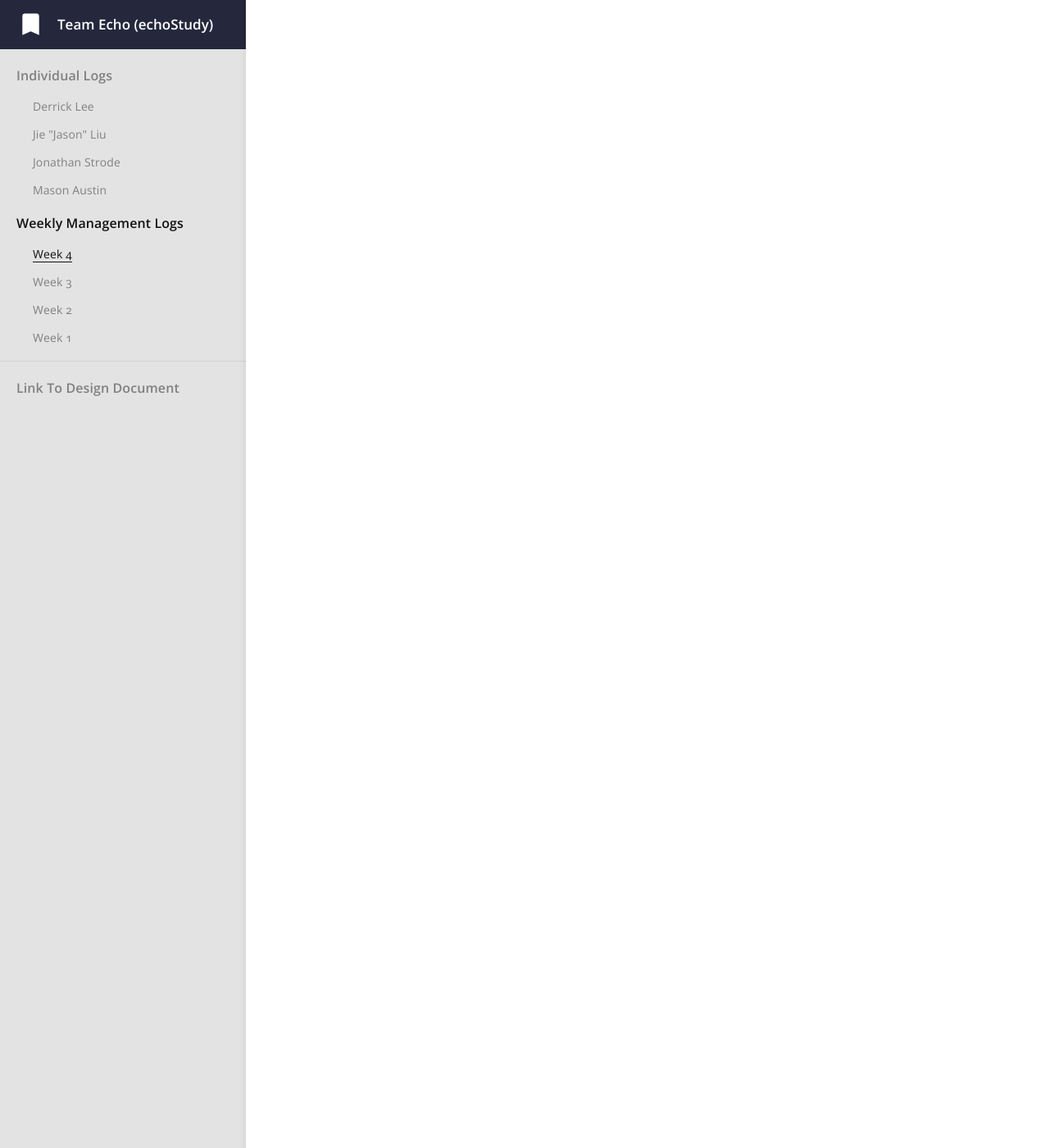
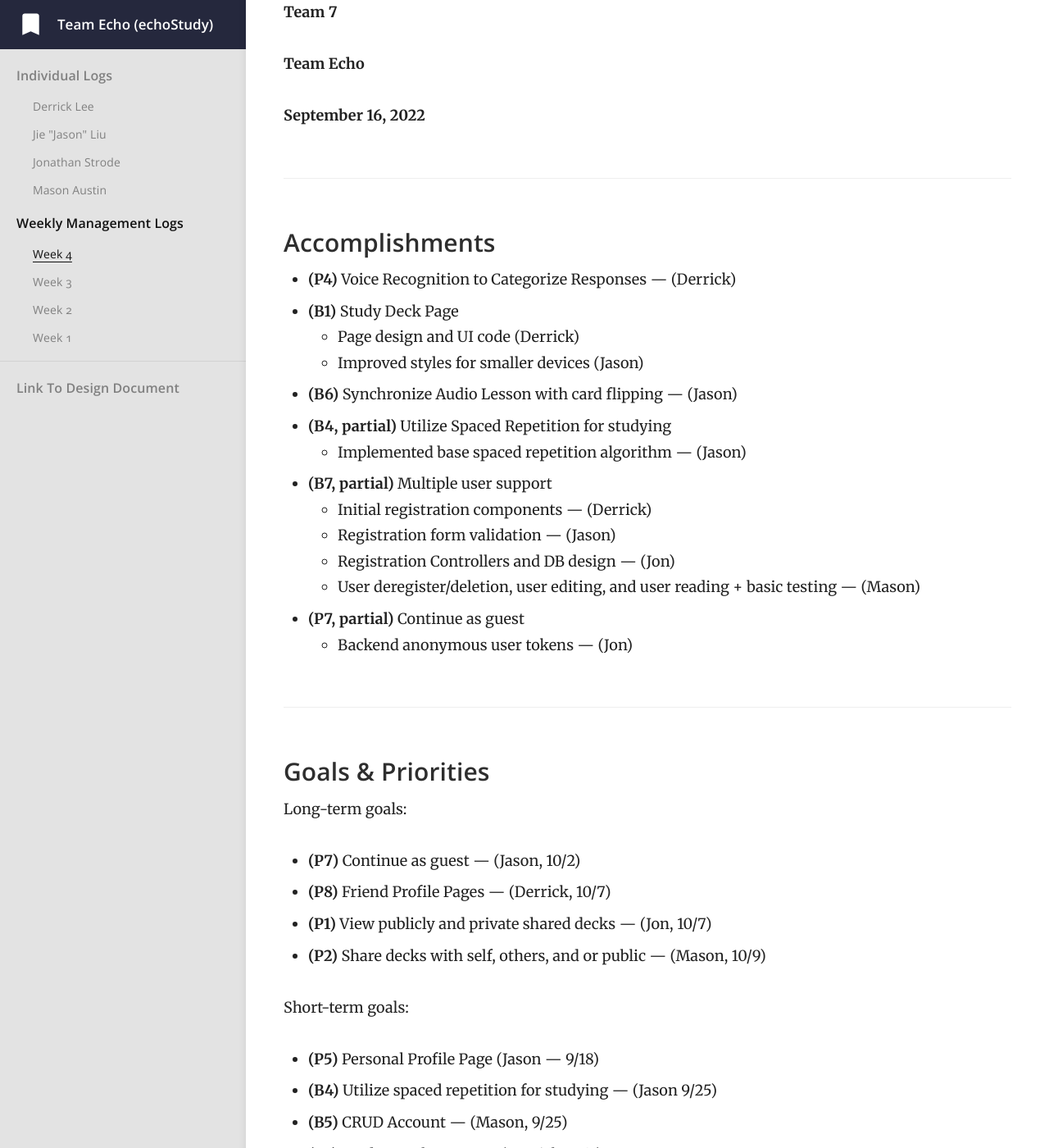
Before and after one commit to jiejasonliu/team-echo-site, a Jekyll site: the page built from _docs/weekly-management-logs/week-4.md, in a window 1280 px wide and 1400 px high, scrolled down 270 px. Shown: the whole window at 82% size. Built offline with Jekyll 4.4.1, drawn with Linux system fonts in a browser that asks for light colours; some of the changed text lies outside the part shown.

Commit message:
feat: update week 4 wmr

```diff
--- a/_docs/weekly-management-logs/week-4.md
+++ b/_docs/weekly-management-logs/week-4.md
@@ -4,4 +4,49 @@ category: Weekly Management Logs
 order: 4
 ---
 
-## WIP.
+# CS4500 Weekly Management Report
+
+**Team 7**
+
+**Team Echo**
+
+**September 16, 2022**
+
+### Accomplishments
+
+- **(P4)** Voice Recognition to Categorize Responses — (Derrick)
+- **(B1)** Study Deck Page
+  - Page design and UI code (Derrick)
+  - Improved styles for smaller devices (Jason)
+- **(B6)** Synchronize Audio Lesson with card flipping — (Jason)
+- **(B4, partial)** Utilize Spaced Repetition for studying
+  - Implemented base spaced repetition algorithm — (Jason)
+- **(B7, partial)** Multiple user support
+  - Initial registration components — (Derrick)
+  - Registration form validation — (Jason)
+  - Registration Controllers and DB design — (Jon)
+  - User deregister/deletion, user editing, and user reading + basic testing — (Mason)
+- **(P7, partial)** Continue as guest
+  - Backend anonymous user tokens — (Jon)
+
+### Goals & Priorities
+
+Long-term goals:
+
+- **(P7)** Continue as guest — (Jason, 10/2)
+- **(P8)** Friend Profile Pages — (Derrick, 10/7)
+- **(P1)** View publicly and private shared decks — (Jon, 10/7)
+- **(P2)** Share decks with self, others, and or public — (Mason, 10/9)
+
+Short-term goals:
+
+- **(P5)** Personal Profile Page (Jason — 9/18)
+- **(B4)** Utilize spaced repetition for studying — (Jason 9/25)
+- **(B5)** CRUD Account — (Mason, 9/25)
+- **(P6)** Study Results Page — (Derrick, 10/2)
+- **(P1, partial)** View publicly and private shared decks
+  - Public controllers — (Jon, 9/30)
+
+### Needs
+
+None.
```
